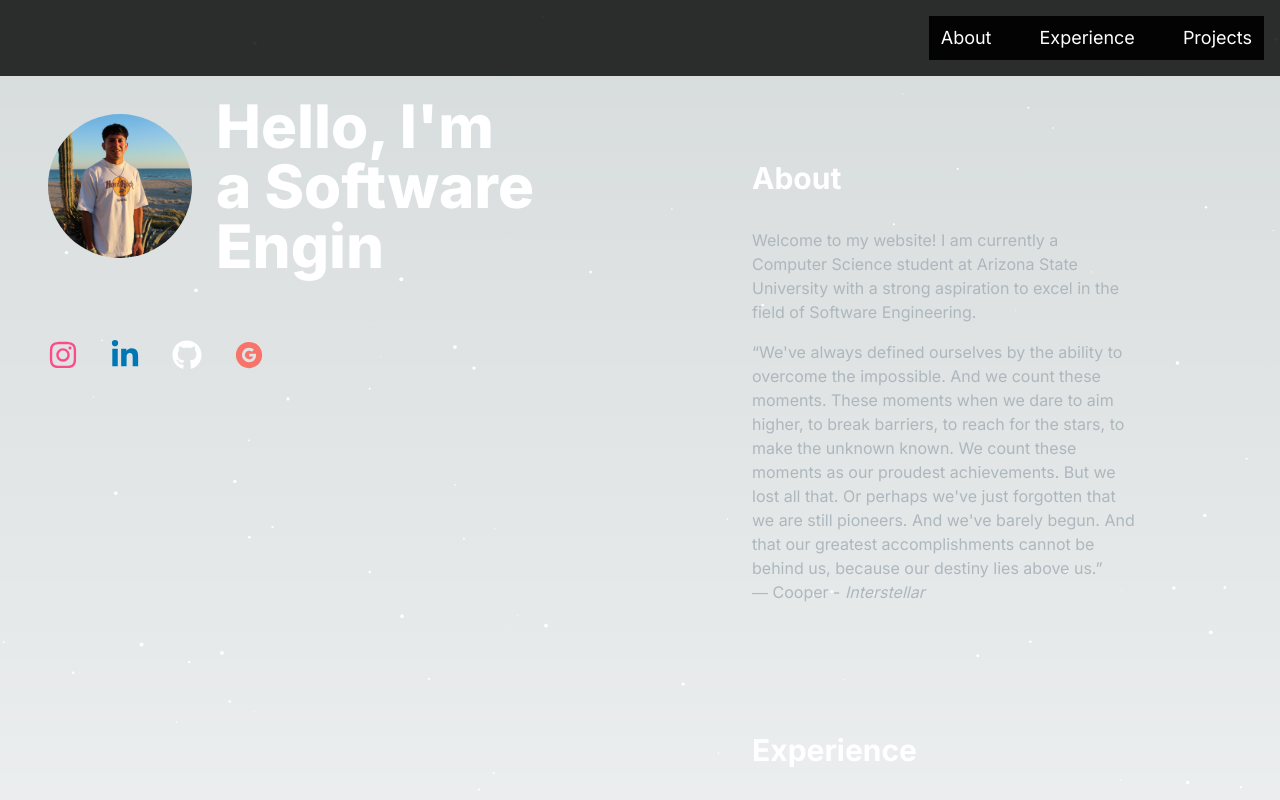
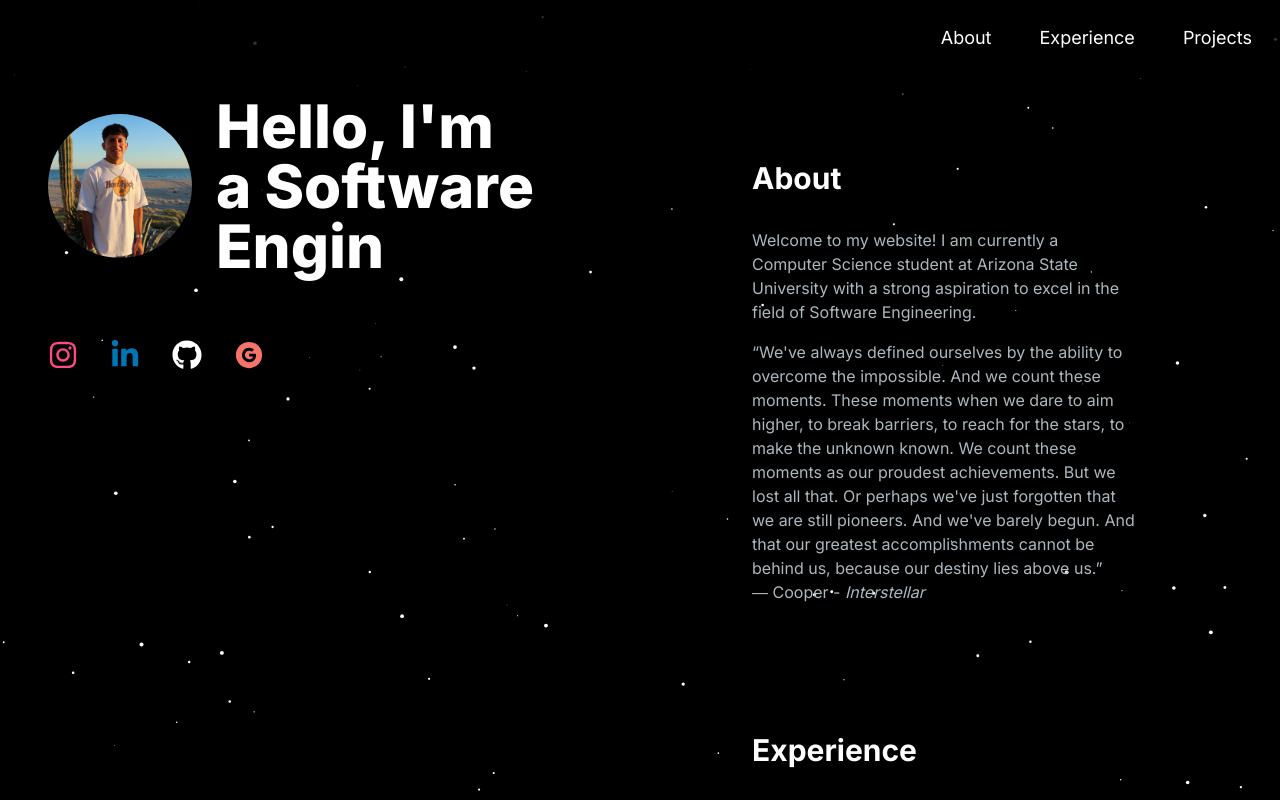
Before and after one commit to matheuarenivas/Arenivas, a Next.js app: page / in a window 1280 px wide. Shown: the top 800 px of the page. Built offline with nearby package versions, Linux system fonts and the light colour scheme.

Commit message:
Updated global styles to ensure black background

```diff
--- a/app/globals.css
+++ b/app/globals.css
@@ -3,27 +3,13 @@
 @tailwind utilities;
 
 :root {
-  --foreground-rgb: 0, 0, 0;
-  --background-start-rgb: 214, 219, 220;
-  --background-end-rgb: 255, 255, 255;
-}
-
-@media (prefers-color-scheme: dark) {
-  :root {
-    --foreground-rgb: 255, 255, 255;
-    --background-start-rgb: 0, 0, 0;
-    --background-end-rgb: 0, 0, 0;
-  }
+  --foreground-rgb: 255, 255, 255; /* White text for contrast */
+  --background-rgb: 0, 0, 0; /* Always black background */
 }
 
 body {
   color: rgb(var(--foreground-rgb));
-  background: linear-gradient(
-      to bottom,
-      transparent,
-      rgb(var(--background-end-rgb))
-    )
-    rgb(var(--background-start-rgb));
+  background: rgb(var(--background-rgb)); /* Solid black background */
 }
 
 @layer utilities {
```
